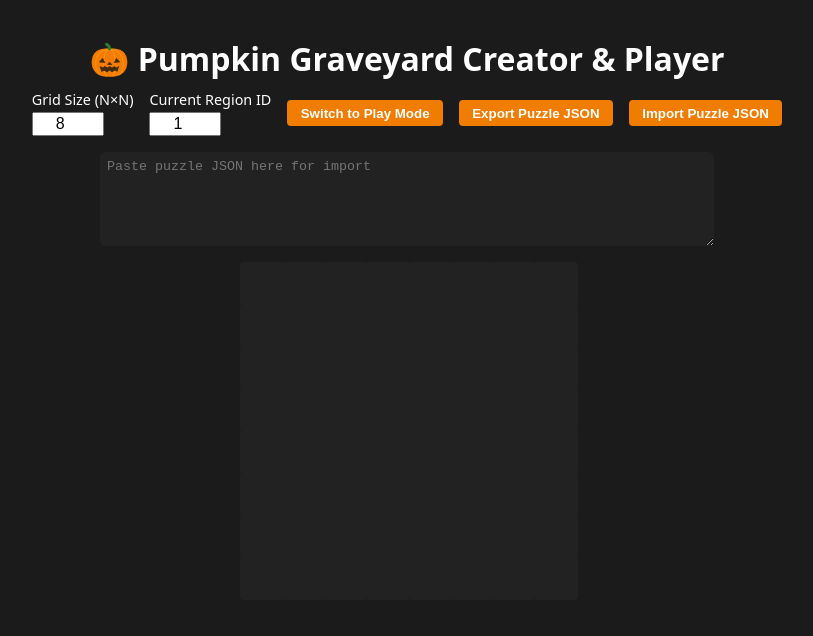
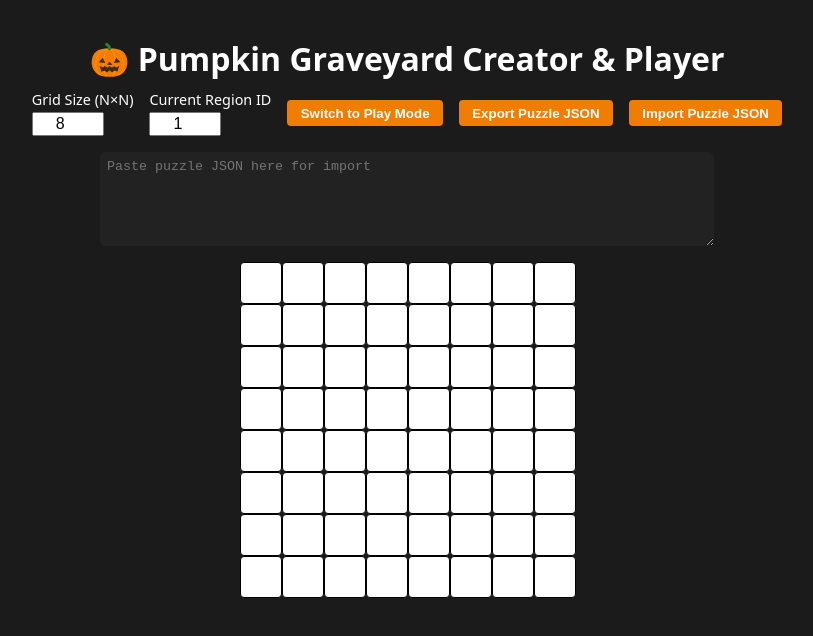
Before and after one commit to Josh-Riding/pumpkin-smash, a plain HTML site: page index.html in a window 1280 px wide. Shown: the whole page, without its empty margins (233-1046 px from the left). Drawn offline with Linux system fonts and the light colour scheme.

Commit message:
fix: better creator

```diff
--- a/index.html
+++ b/index.html
@@ -189,10 +189,20 @@
                         cell.dataset.r = r;
                         cell.dataset.c = c;
 
-                        // background color from region
-                        cell.style.backgroundColor = getColorForRegion(puzzleGrid[r][c]);
+                        if (!isPlayMode) {
+                            const baseColor = 'white';
+                            const regionId = puzzleGrid[r][c];
+                            let overlayColor = 'transparent';
+                            if (regionId > 0) {
+                                overlayColor = getColorForRegion(regionId).replace('hsl', 'hsla').replace(')', ', 0.35)');
+                            }
+                            cell.style.background = `linear-gradient(${overlayColor}, ${overlayColor}), ${baseColor}`;
+                            cell.style.border = '1px solid black';
+                        } else {
+                            cell.style.backgroundColor = getColorForRegion(puzzleGrid[r][c]);
+                            cell.style.border = '2px solid transparent';
+                        }
 
-                        // show piece in play mode
                         if (isPlayMode) {
                             if (boardState[r][c] === 'X') {
                                 cell.textContent = 'X';
```
